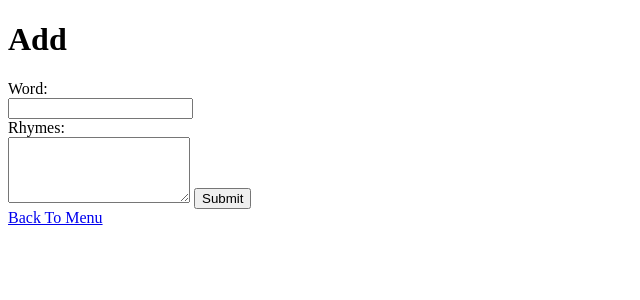
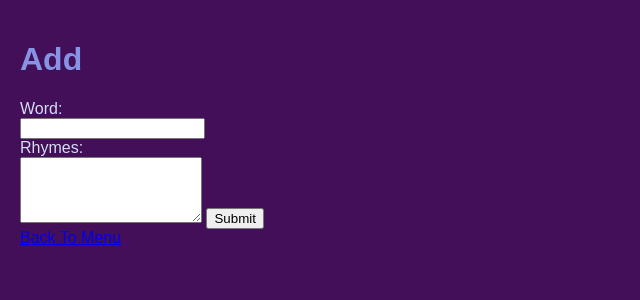
Before and after one commit to ry3-bread/freestyle-rap-app, a Flask app: page /add in a window 1280 px wide. Shown: the top 300 px of the page, without its empty margins (0-640 px from the left). Run offline with Flask 3, Linux system fonts and the light colour scheme.

Commit message:
working on style.css

```diff
--- /dev/null
+++ b/static/style.css
@@ -0,0 +1,15 @@
+body {
+	background-color: #430f58;
+	color: #d5def5;
+	margin: 0;
+	padding: 20px;
+	font-family: sans-serif;
+}
+
+h1 {
+	color: #8594e4;
+}
+
+p {
+	color: #d5def5;
+}
--- a/templates/base.html
+++ b/templates/base.html
@@ -3,6 +3,7 @@
 	<head>
 		<meta charset="UTF-8">
 		<title>Freestyle App</title>
+		<link rel="stylesheet" href="{{ url_for('static', filename='style.css') }}">
 	</head>
 	<body>
 		<h1>
```
Also changed, not shown: templates/practice.html (+8 -1 lines).
